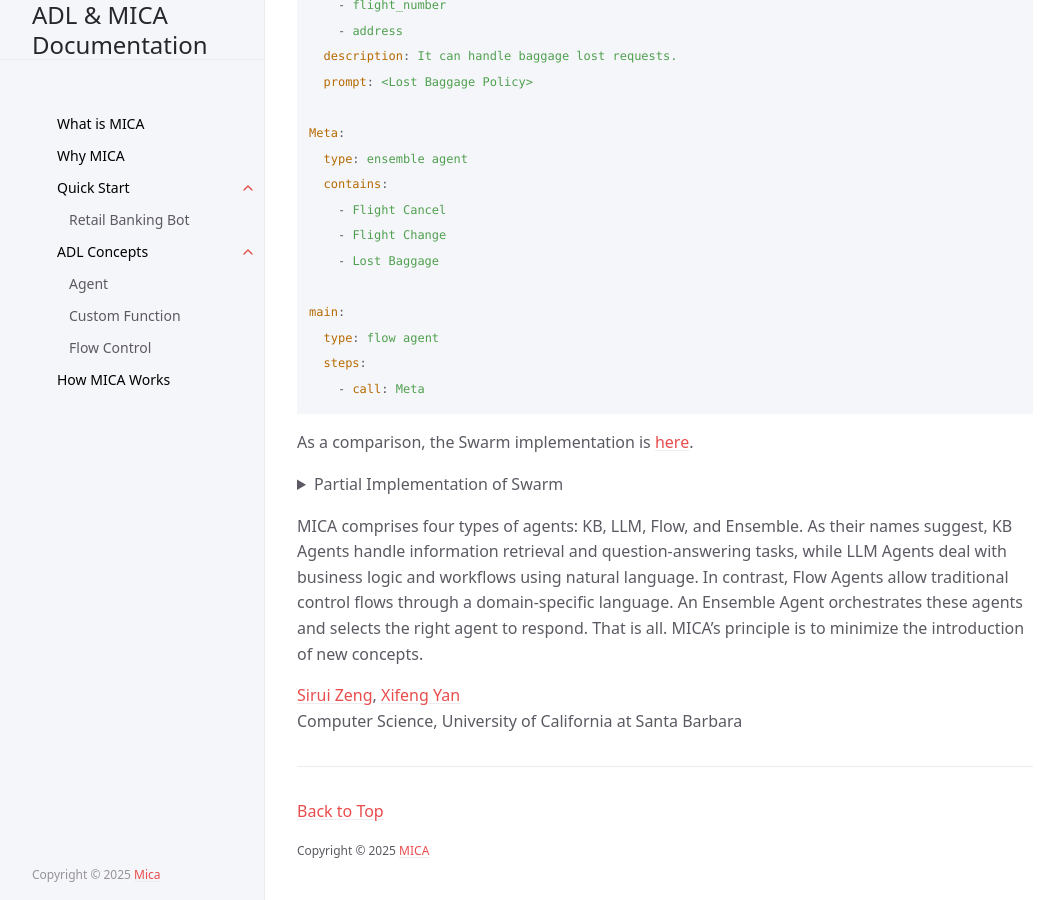
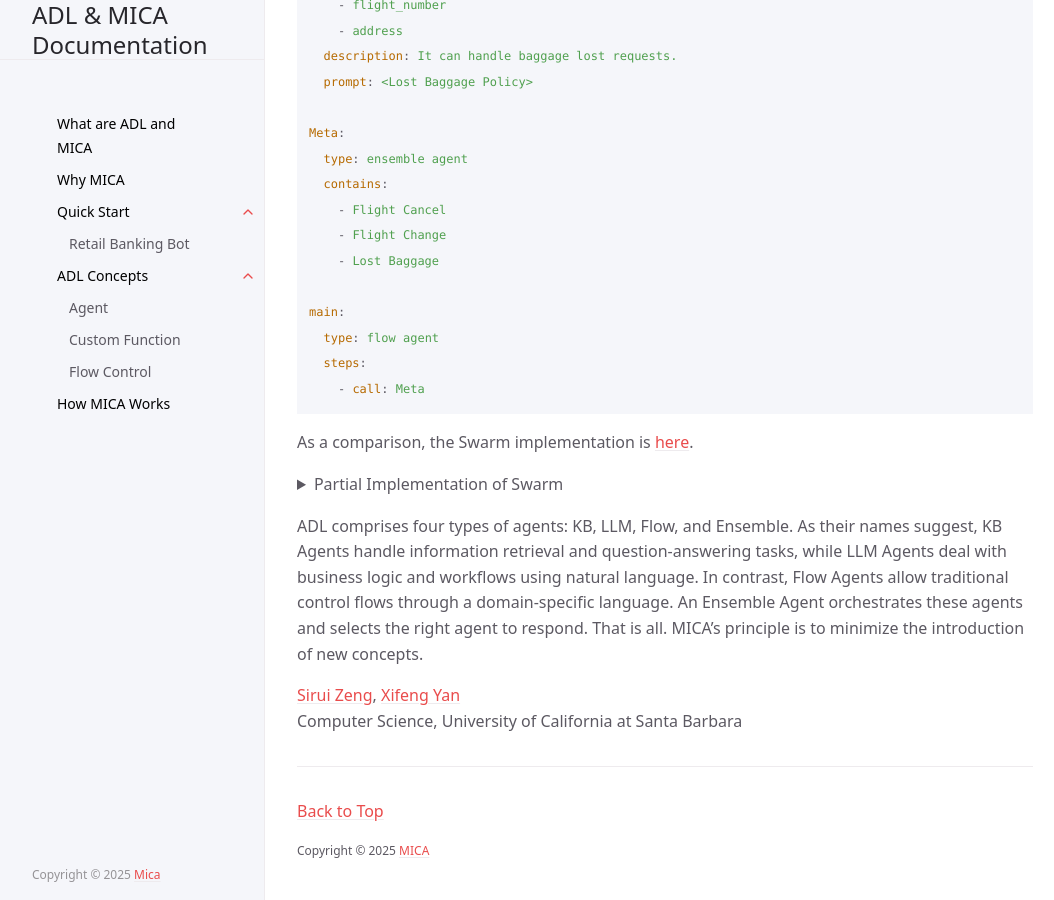
Before and after one commit to Mica-labs/Mica-labs.github.io, a Jekyll site: the page built from index.md, in a window 1280 px wide and 900 px high, scrolled down 1122 px. Shown: the whole window, without its empty margins (107-1161 px from the left). Built offline with Jekyll 4.4.1, drawn with Linux system fonts in a browser that asks for light colours; cached includes are drawn as plain includes.

Commit message:
Update index.md

```diff
--- a/index.md
+++ b/index.md
@@ -1,6 +1,6 @@
 ---
 layout: default
-title: What is MICA
+title: What are ADL and MICA
 nav_order: 1
 description: "The Enterprise Level Agentic Solution"
 permalink: /
@@ -137,7 +137,7 @@ lost_baggage = Agent(
   </code></pre>
 </details>
 
-MICA comprises four types of agents: KB, LLM, Flow, and Ensemble. As their names suggest, KB Agents handle information retrieval and question-answering tasks, while LLM Agents deal with business logic and workflows using natural language. In contrast, Flow Agents allow traditional control flows through a domain-specific language. An Ensemble Agent orchestrates these agents and selects the right agent to respond.  That is all.  MICA's principle is to minimize the introduction of new concepts.
+ADL comprises four types of agents: KB, LLM, Flow, and Ensemble. As their names suggest, KB Agents handle information retrieval and question-answering tasks, while LLM Agents deal with business logic and workflows using natural language. In contrast, Flow Agents allow traditional control flows through a domain-specific language. An Ensemble Agent orchestrates these agents and selects the right agent to respond.  That is all.  MICA's principle is to minimize the introduction of new concepts.
 
 [Sirui Zeng](https://siruizeng011.github.io/), [Xifeng Yan](https://sites.cs.ucsb.edu/~xyan/)
 Computer Science, University of California at Santa Barbara
```
